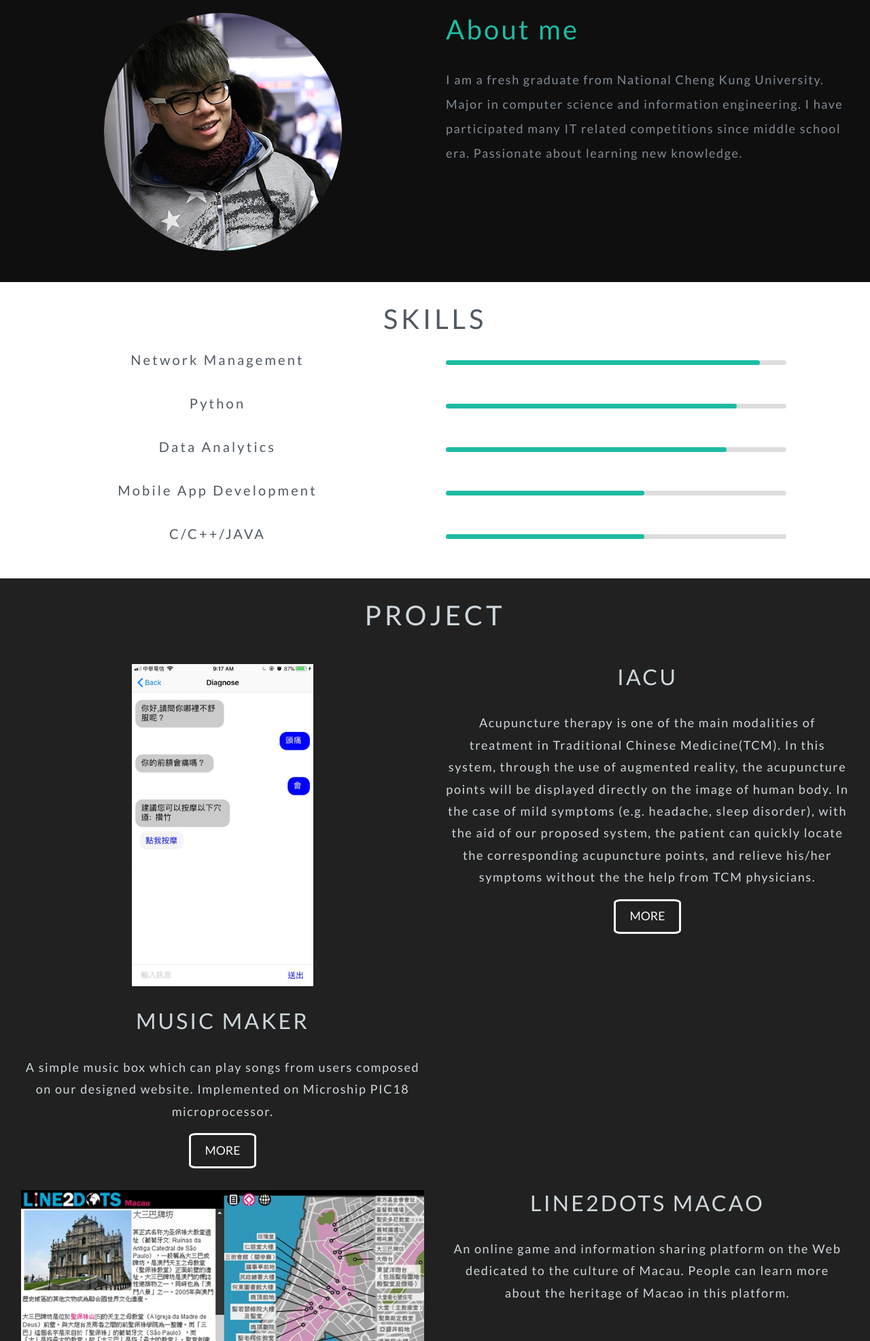
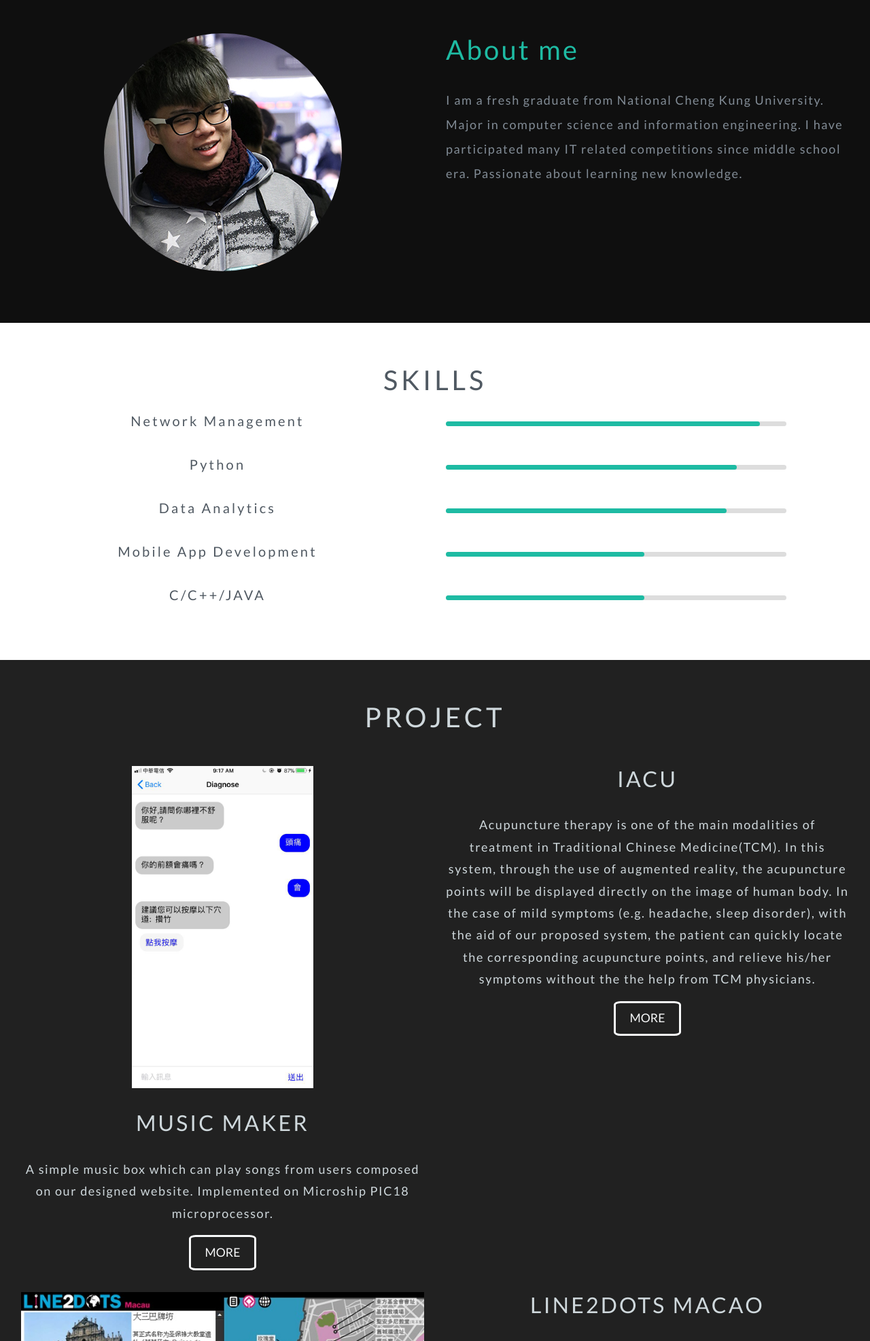
Before and after one commit to choi9798/choi9798.github.io, a plain HTML site: page index.html in a window 1280 px wide. Shown: the part 827-2800 px from the top of the page at 68% size. Drawn offline with Linux system fonts and the light colour scheme; grey boxes are pictures that could not be loaded.

Commit message:
padding adjustment

```diff
--- a/style.css
+++ b/style.css
@@ -101,7 +101,7 @@ body {
 }
 
 #about {
-  padding: 30px 0;
+  padding: 60px 0;
   background-color: #0f0f0f;
   color: #828c96;
 }
@@ -119,7 +119,7 @@ body {
 }
 
 #skill {
-  padding: 30px 0;
+  padding: 60px 0;
 }
 .skill_table {
   letter-spacing: .2rem;
@@ -152,7 +152,7 @@ body {
 #project {
   background-color: #212121;
   color: #cfd8dc;
-  padding: 30px 0;
+  padding: 60px 0;
 }
 .project_name {
   text-transform: uppercase;
@@ -175,7 +175,7 @@ body {
 }
 
 #contacts {
-  padding: 30px 0;
+  padding: 60px 0;
 }
 
 footer {
```
